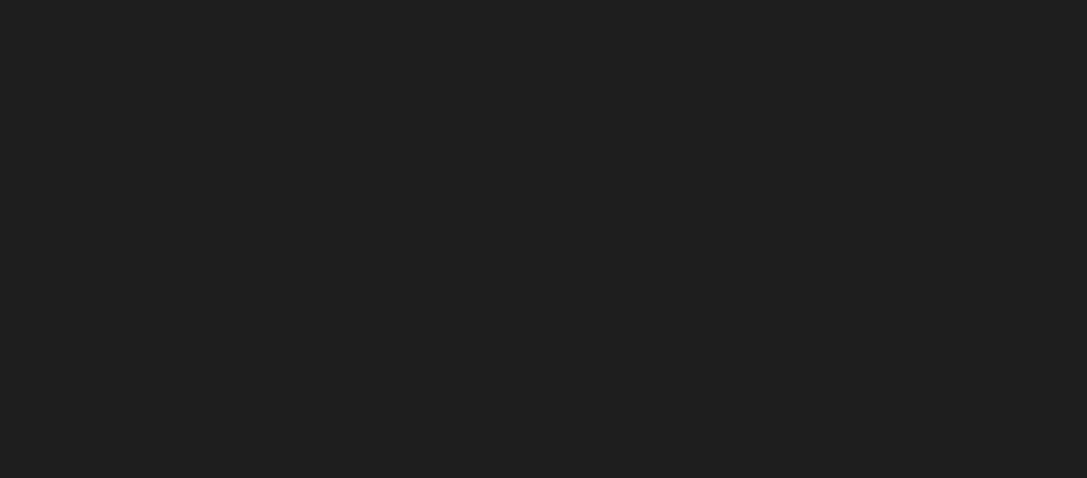
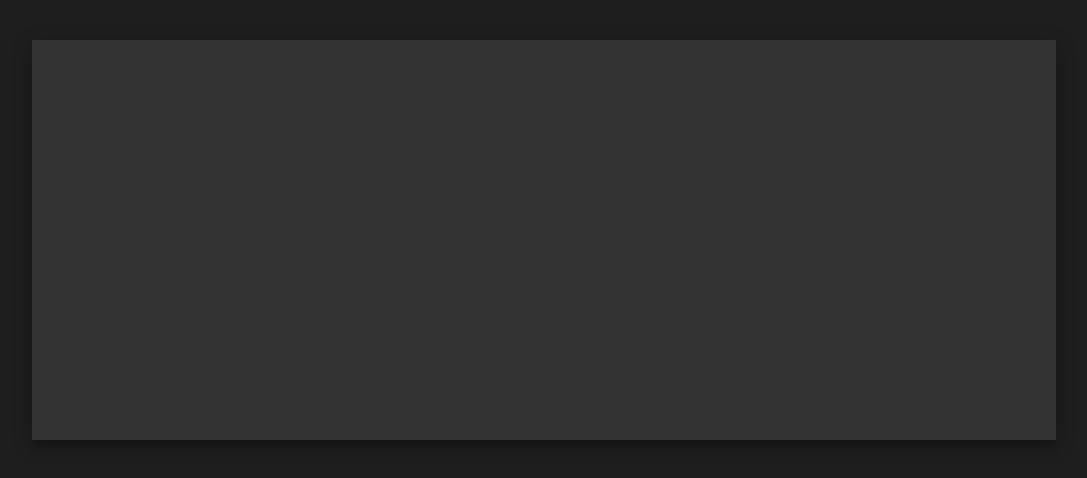
Before and after one commit to dev-pigeon/tache-time, a React (Vite) app in the folder client/: page / in a window 1280 px wide. Shown: the top 478 px of the page, without its empty margins (96-1183 px from the left). Built offline with nearby package versions, Linux system fonts and the light colour scheme.

Commit message:
created the calendar container

```diff
--- a/client/src/App.tsx
+++ b/client/src/App.tsx
@@ -1,7 +1,12 @@
+import CalendarContainer from "./components/CalendarContainer";
 import "./styles/App.css";
 
 function App() {
-  return <div id="outer-container"></div>;
+  return (
+    <div id="outer-container">
+      <CalendarContainer />
+    </div>
+  );
 }
 
 export default App;
--- /dev/null
+++ b/client/src/components/CalendarContainer.tsx
@@ -0,0 +1,15 @@
+import { Box } from "@mui/material";
+import type { PropsWithChildren } from "react";
+
+import "../styles/CalendarContainer.css";
+
+const CalendarContainer = ({ children }: PropsWithChildren<{}>) => {
+  return (
+    <Box id={"container"} sx={{ boxShadow: 10 }}>
+      {/* @ts-ignore */}
+      {children}
+    </Box>
+  );
+};
+
+export default CalendarContainer;
--- /dev/null
+++ b/client/src/styles/CalendarContainer.css
@@ -0,0 +1,12 @@
+#container {
+    padding: 10;
+    width: 80%;
+    height:50%;
+    background-color: var(--background-paper);
+    top: 30%;
+    left: 50%;
+    position: fixed;
+    transform:translate(-50%, -50%);
+    border-color: var(--secondary-main);
+
+}
--- a/client/src/styles/ThemeVariablesProvider.tsx
+++ b/client/src/styles/ThemeVariablesProvider.tsx
@@ -11,16 +11,10 @@ export function ThemeVariablesProvider({
   useEffect(() => {
     const root = document.body;
 
-    root.style.setProperty(
-      "--background-default",
-      theme.palette.background.default
-    );
-    root.style.setProperty(
-      "--background-paper",
-      theme.palette.background.paper
-    );
+    root.style.setProperty("--background-default", "#1e1e1e");
+    root.style.setProperty("--background-paper", "#333");
 
-    root.style.setProperty("--secondary-main", theme.palette.secondary.main);
+    root.style.setProperty("--secondary-main", "#7851A9");
     root.style.setProperty("--text-primary", theme.palette.text.primary);
 
     return () => {
```
